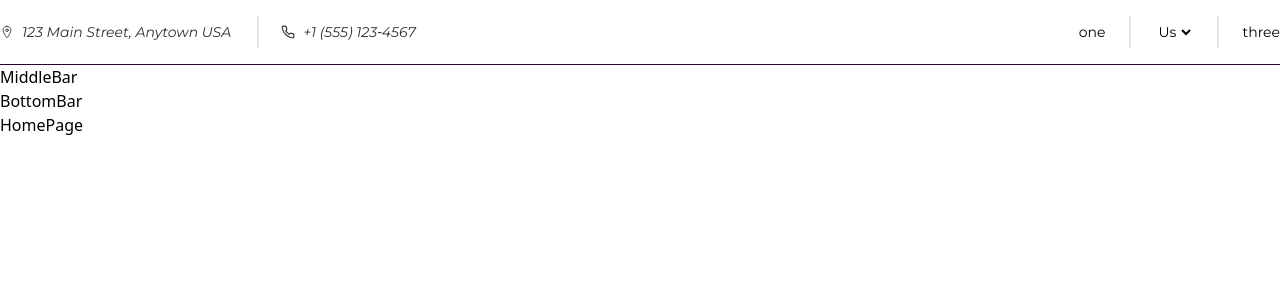
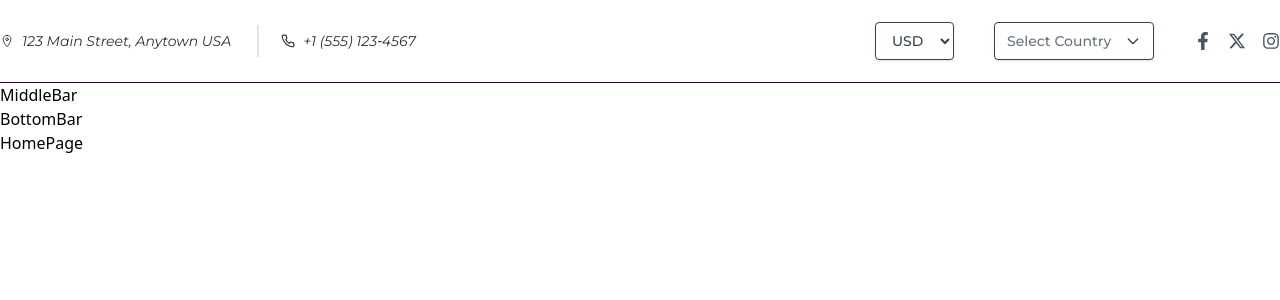
Before and after one commit to miltonahmed/eshop, a React (Vite) app: page / in a window 1280 px wide. Shown: the top 300 px of the page. Built offline with nearby package versions, Linux system fonts and the light colour scheme.

Commit message:
Top header section done

```diff
--- a/src/components/header/topbar/TopBarRight.jsx
+++ b/src/components/header/topbar/TopBarRight.jsx
@@ -1,43 +1,122 @@
-import { useState } from "react";
+import { useState } from 'react';
+import { FaFacebookF, FaInstagram } from 'react-icons/fa';
+import { FaXTwitter } from 'react-icons/fa6';
 
 const TopBarRight = () => {
-  const [selectedCountry, setSelectedCountry]= useState('null')
+  const [selectedCountry, setSelectedCountry] = useState(null);
+  const [selectedCurrency, setSelectedCurrency] = useState('USD');
+  const [dropdownOpen, setDropdownOpen] = useState(false);
+
   const countries = [
     {
       name: 'United States',
       value: 'US',
-       flag: 'https://flagcdn.com/16x12/us.png',
+      flag: 'https://flagcdn.com/24x18/us.png',
     },
     {
       name: 'United Kingdom',
-       code: 'GB',
-       flag: 'https://flagcdn.com/16x12/gb.png',
+      value: 'GB',
+      flag: 'https://flagcdn.com/24x18/gb.png',
     },
     {
       name: 'Australia',
-       code: 'AU',
-       flag: 'https://flagcdn.com/16x12/au.png',
+      value: 'AU',
+      flag: 'https://flagcdn.com/24x18/au.png',
     },
-     { name: 'Germany',  value: 'DE', flag: 'https://flagcdn.com/16x12/de.png' },
-     { name: 'France',  value: 'FR', flag: 'https://flagcdn.com/16x12/fr.png' },
+    { name: 'Germany', value: 'DE', flag: 'https://flagcdn.com/24x18/de.png' },
+    { name: 'France', value: 'FR', flag: 'https://flagcdn.com/24x18/fr.png' },
   ];
 
+  const currencies = ['USD', 'EUR', 'GBP', 'AUD', 'BDT'];
+
+  const handleSelect = country => {
+    setSelectedCountry(country);
+    setDropdownOpen(false);
+  };
+
   return (
-    <div className="flex justify-end items-center gap-[49px]">
-      <div>one</div>
-      <div className="relative after:absolute after:content-[''] after:h-[32px] after:w-[1px] after:bg-[#303030] after:opacity-[.25] after:left-[-25px] after:top-[50%]  after:-translate-1/2">
+    <div className="flex justify-end items-center gap-10 text-sm font-medium text-gray-700 relative z-50">
+      {/* Currency Dropdown */}
+      <div>
         <select
-        name="country"
-        value={selectedCountry?.value}>
-          <option><img src=""/>Us</option>
-          <option>bd</option>
+          value={selectedCurrency}
+          onChange={e => setSelectedCurrency(e.target.value)}
+          className="px-3 py-2 border rounded bg-white shadow-sm focus:outline-none"
+        >
+          {currencies.map(currency => (
+            <option key={currency} value={currency}>
+              {currency}
+            </option>
+          ))}
         </select>
       </div>
-      <div className="relative after:absolute after:content-[''] after:h-[32px] after:w-[1px] after:bg-[#303030] after:opacity-[.25] after:left-[-25px] after:top-[50%]  after:-translate-1/2">
-        three
+
+      {/* Country Dropdown */}
+      <div className="relative w-[160px]">
+        <button
+          onClick={() => setDropdownOpen(prev => !prev)}
+          className="w-full flex justify-between items-center px-3 py-2 border rounded bg-white shadow-sm hover:bg-gray-50 focus:outline-none"
+        >
+          {selectedCountry ? (
+            <div className="flex items-center gap-2">
+              <img src={selectedCountry.flag} alt="" className="w-5 h-auto" />
+              <span>{selectedCountry.name}</span>
+            </div>
+          ) : (
+            <span className="text-gray-500">Select Country</span>
+          )}
+          <svg
+            className={`w-4 h-4 ml-2 transition-transform ${
+              dropdownOpen ? 'rotate-180' : ''
+            }`}
+            fill="none"
+            stroke="currentColor"
+            strokeWidth="2"
+            viewBox="0 0 24 24"
+          >
+            <path
+              strokeLinecap="round"
+              strokeLinejoin="round"
+              d="M19 9l-7 7-7-7"
+            />
+          </svg>
+        </button>
+
+        {/* Dropdown menu */}
+        {dropdownOpen && (
+          <ul className="absolute w-full mt-1 border rounded bg-white shadow-lg overflow-hidden max-h-60 overflow-y-auto z-50">
+            {countries.map(country => (
+              <li
+                key={country.value}
+                className="flex items-center gap-2 px-3 py-2 hover:bg-gray-100 cursor-pointer"
+                onClick={() => handleSelect(country)}
+              >
+                <img
+                  src={country.flag}
+                  alt={country.name}
+                  className="w-5 h-auto"
+                />
+                <span>{country.name}</span>
+              </li>
+            ))}
+          </ul>
+        )}
+      </div>
+
+      {/* Social Icons */}
+      <div className="flex gap-4 text-lg text-gray-600">
+        <a href="#" className="hover:text-blue-600">
+          <FaFacebookF />
+        </a>
+        <a href="#" className="hover:text-black">
+          <FaXTwitter />
+        </a>
+        <a href="#" className="hover:text-pink-500">
+          <FaInstagram />
+        </a>
       </div>
     </div>
   );
-}
+};
 
-export default TopBarRight
+export default TopBarRight;
```
Lines whose indentation alone changed are shown as unchanged.
